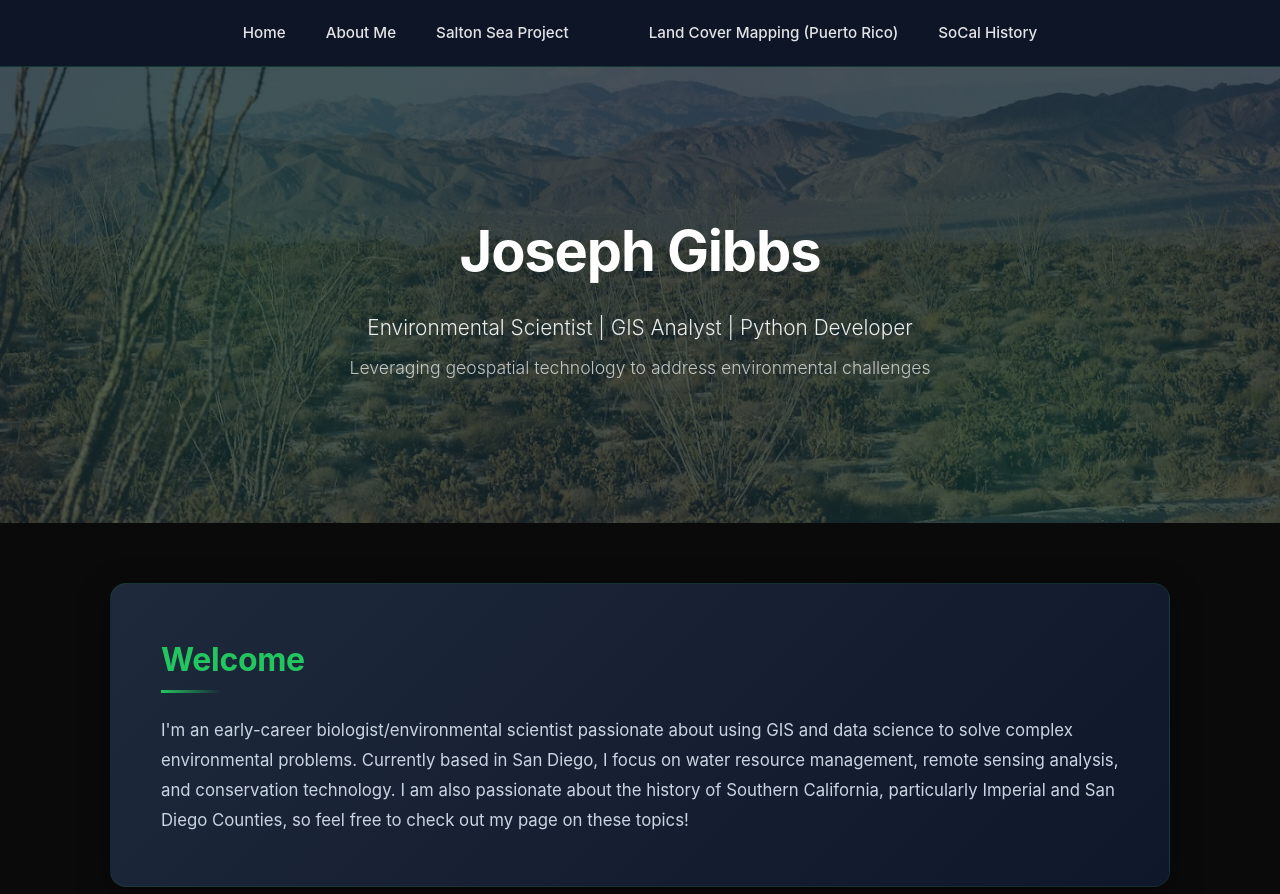
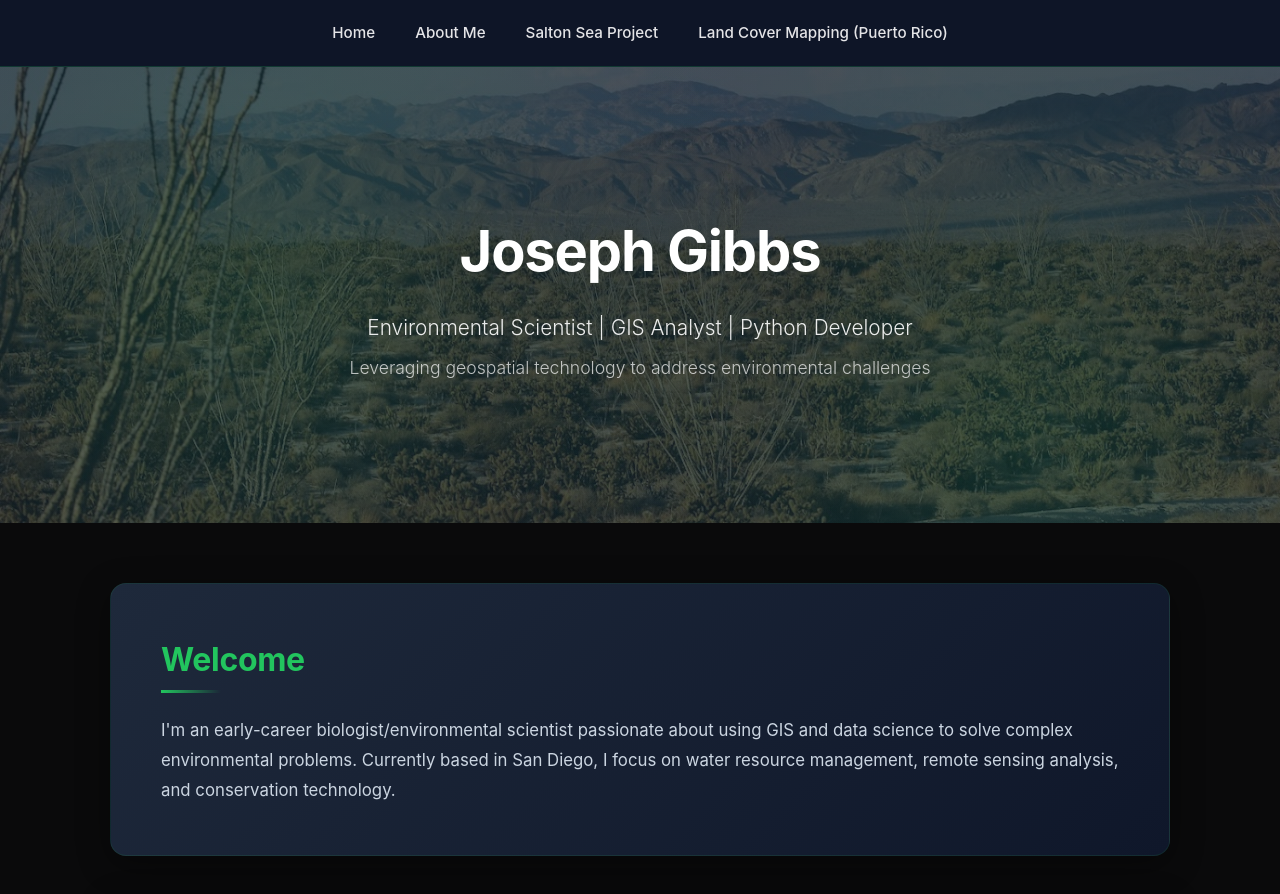
Before and after one commit to jgibbs2002/jgibbs, a plain HTML site: page index.html in a window 1280 px wide. Shown: the top 894 px of the page. Drawn offline with Linux system fonts and the light colour scheme.

Commit message:
Update index.html to refine content and links
Removed links to riparian vegetation and SoCal history pages. Updated personal introduction to focus on current work.

```diff
--- a/index.html
+++ b/index.html
@@ -1,4 +1,3 @@
-
 <!DOCTYPE html>
 <html lang="en">
 <head>
@@ -287,9 +286,7 @@
             <li><a href="index.html">Home</a></li>
             <li><a href="about.html">About Me</a></li>
             <li><a href="https://docs.google.com/document/d/1uhB0NEzAW7zWRnQWvnxLUS7gqbVurs_XlzyzQ2LSaoM/edit?tab=t.evo0hcvzxorc">Salton Sea Project</a></li>
-            <li><a href="riparian-vegetation.html">
             <li><a href="https://arcg.is/0XiqeW1" target="_blank">Land Cover Mapping (Puerto Rico)</a></li>
-            <li><a href="socal-history.html">SoCal History</a></li>
         </ul>
     </nav>
 
@@ -302,7 +299,7 @@
     <div class="container">
         <section id="about">
             <h2>Welcome</h2>
-            <p>I'm an early-career biologist/environmental scientist passionate about using GIS and data science to solve complex environmental problems. Currently based in San Diego, I focus on water resource management, remote sensing analysis, and conservation technology. I am also passionate about the history of Southern California, particularly Imperial and San Diego Counties, so feel free to check out my page on these topics!</p>
+            <p>I'm an early-career biologist/environmental scientist passionate about using GIS and data science to solve complex environmental problems. Currently based in San Diego, I focus on water resource management, remote sensing analysis, and conservation technology.</p>
         </section>
 
         <section id="projects">
```
